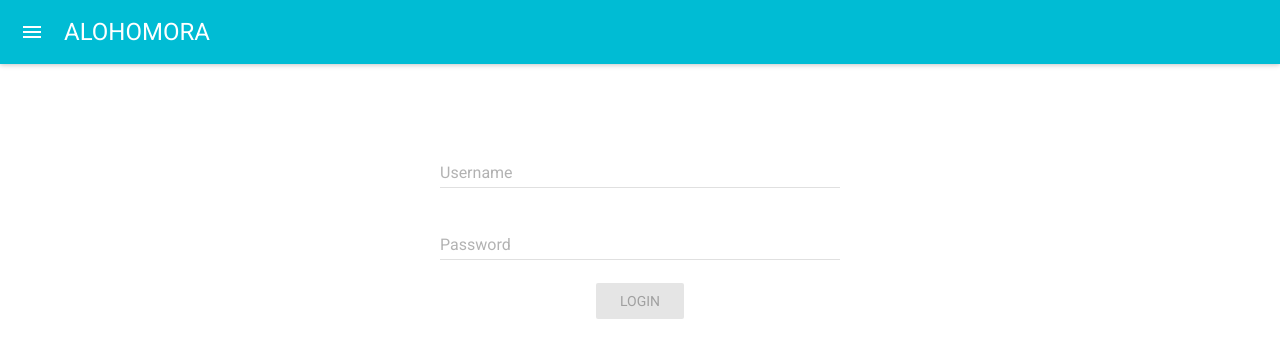
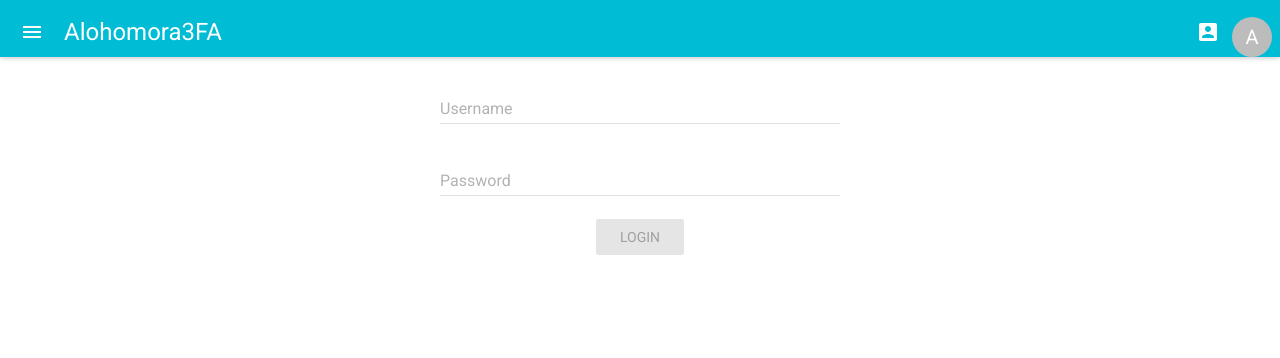
Before and after one commit to TheBigBangTeam/Alohomora-3FA, a React (Create React App) app in the folder client/: page / in a window 1280 px wide. Shown: the top 358 px of the page. Built offline with nearby package versions, Linux system fonts and the light colour scheme.

Commit message:
Header Prototype 1

```diff
--- a/client/src/components/Header.js
+++ b/client/src/components/Header.js
@@ -1,11 +1,91 @@
-import React from 'react'
+import React, {Component} from 'react'
+import PropTypes from 'prop-types'
+import {Link} from 'react-router'
+import { connect } from 'react-redux'
 import MuiThemeProvider from 'material-ui/styles/MuiThemeProvider'
 import AppBar from 'material-ui/AppBar'
+import Avatar from 'material-ui/Avatar'
+import FontIcon from 'material-ui/FontIcon';
+import IconButton from 'material-ui/IconButton'
+import IconMenu from 'material-ui/IconMenu'
+import MenuItem from 'material-ui/MenuItem'
+import MoreVertIcon from 'material-ui/svg-icons/navigation/more-vert'
+import Menu from 'material-ui/svg-icons/navigation/menu'
+import ViewModule from 'material-ui/svg-icons/action/view-module'
+import AccountBox from 'material-ui/svg-icons/action/account-box'
+import {white} from 'material-ui/styles/colors'
+import {deepOrange300, purple500} from 'material-ui/styles/colors'
 
-const Header = () => (
-  <MuiThemeProvider>
-    <AppBar title='ALOHOMORA' />
-  </MuiThemeProvider>
-)
+class Header extends Component {
 
-export default Header
+  render(){
+
+    const {styles, handleChangeRequestNavDrawer} = this.props
+
+    const style = {
+      appBar: {
+        position: 'fixed',
+        top: 0,
+        overflow: 'hidden',
+        maxHeight: 57
+      },
+      menuButton: {
+        marginLeft: 10
+      },
+      iconsRightContainer: {
+        marginLeft: 20
+      },
+      avatar: {
+        marginBottom: 15
+      }
+    }
+
+    return(
+      <div>
+        <MuiThemeProvider>
+          <AppBar
+            style={{...styles, ...style.appBar}}
+            title={
+              'Alohomora3FA'
+            }
+            iconElementRight={
+              <div style={style.iconsRightContainer}>
+                <IconMenu color={white}
+                  iconButtonElement={
+                    <IconButton><AccountBox color={white}/></IconButton>
+                  }
+                  targetOrigin={{horizontal: 'right', vertical: 'top'}}
+                  anchorOrigin={{horizontal: 'right', vertical: 'top'}}
+                >
+                  <MenuItem key={1} primaryText="Insert User"/>
+                  <MenuItem key={2} primaryText="Modify User"/>
+                  <MenuItem key={3} primaryText="Eliminate user"/>
+                </IconMenu>
+                <Avatar
+                  style={style.avatar}
+                >
+                  A
+                </Avatar>
+              </div>
+            }
+          />
+        </MuiThemeProvider>
+      </div>
+    )
+  }
+
+}
+
+Header.propTypes = {
+  isAuthenticated: PropTypes.bool.isRequired,
+  styles: PropTypes.object,
+  handleChangeRequestNavDrawer: PropTypes.func
+}
+
+function mapStateToProps (state) {
+  return {
+    isAuthenticated: state.user.token
+  }
+}
+
+export default connect(mapStateToProps)(Header)
```
